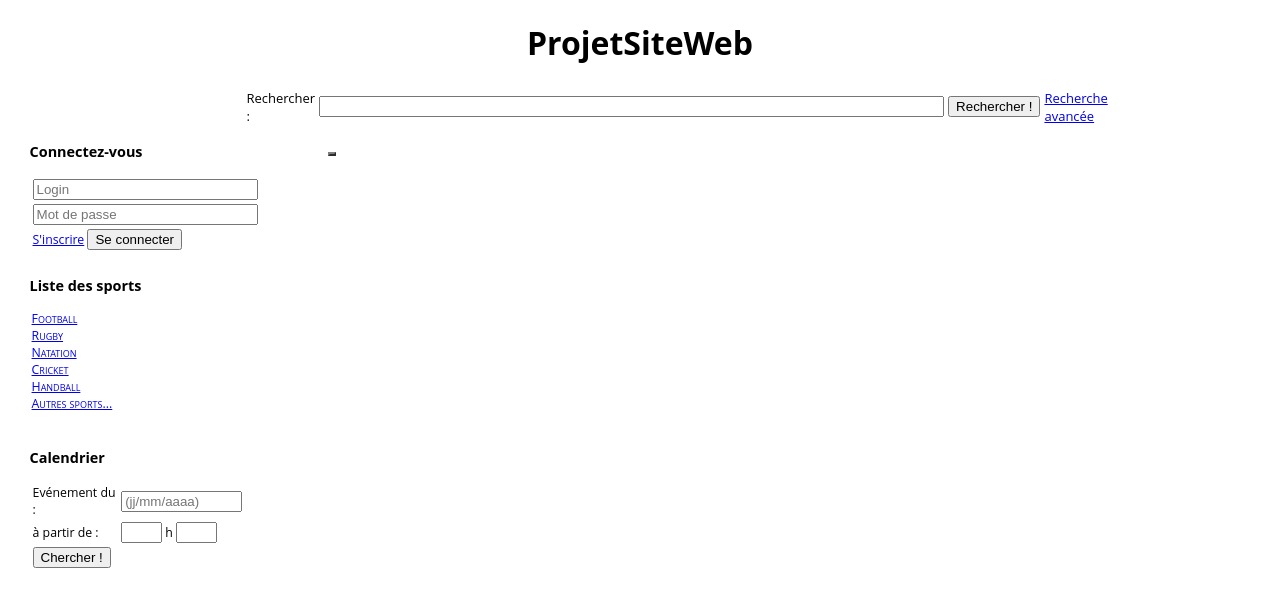
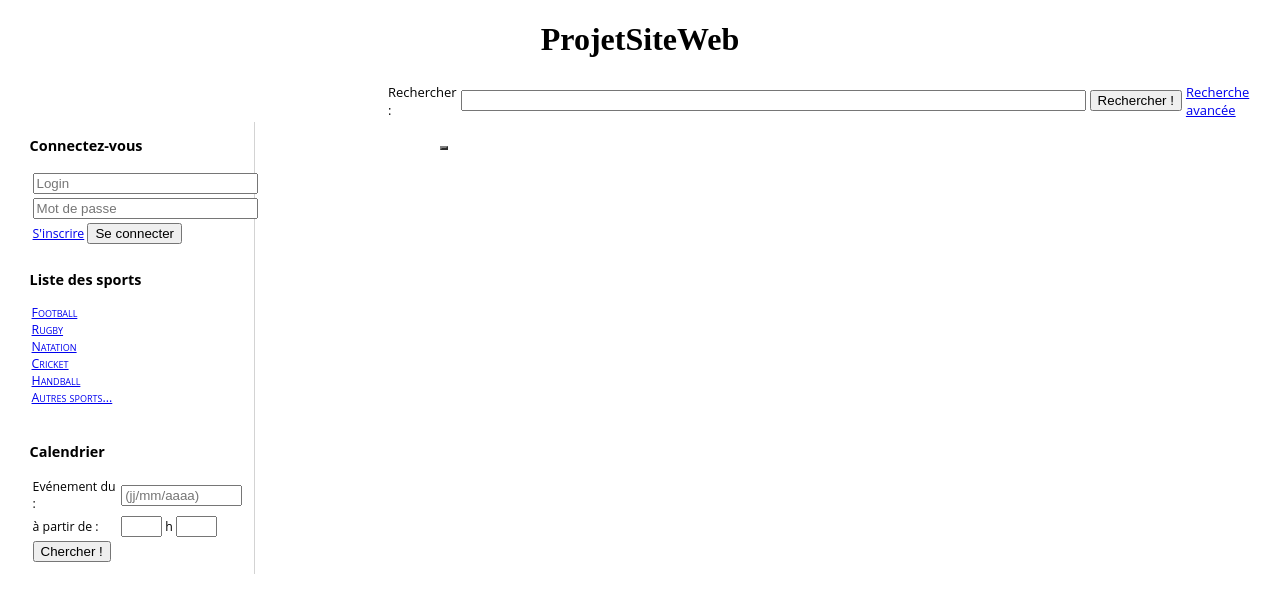
Before and after one commit to ENSC-ProjWeb/RendezVousSportifs, a PHP site: page / in a window 1280 px wide. Shown: the top 613 px of the page. Run offline with PHP 8.4, Linux system fonts and the light colour scheme; data that the repository does not hold is empty.

Commit message:
Améliorations style principal

```diff
--- a/css/stylePrincipal.css
+++ b/css/stylePrincipal.css
@@ -3,7 +3,6 @@
  *
  * Feuille de style du template principale et des fragments de vues qui en découlent
  *
- * @author: Guillaume CARAYON
  * @version: 1.0.1
  *
 */
@@ -17,7 +16,6 @@
 #zoneHaute
 {
     text-align: center;
-    font-family: Open Sans;
 ;}
 
 #zoneRecherche
@@ -25,7 +23,8 @@
     font-family: Open Sans;
     font-size: 13px;
     width:63em;
-    margin: 0 auto;
+    margin-left: 27em;
+    margin-top: 1em;
     padding-left: 2em;
 }
 
@@ -37,6 +36,7 @@
     width: 19em;
     margin-left: 1em;
     margin-top: 0px;
+    border-right: solid lightgrey 1px;
 }
 
 #zoneMenu #zoneConnexion, #zoneMenu #zoneCalendrier, #zoneMenu #zoneMenuSports
@@ -74,10 +74,12 @@
     font-style: normal;
 }
 
+
 #zoneCentrale
 {
+    font-family: Arial;
     position: absolute;
-    margin-left: 20em;
+    margin-left: 27em;
     margin-top: 1.5em;
 }
 
```
